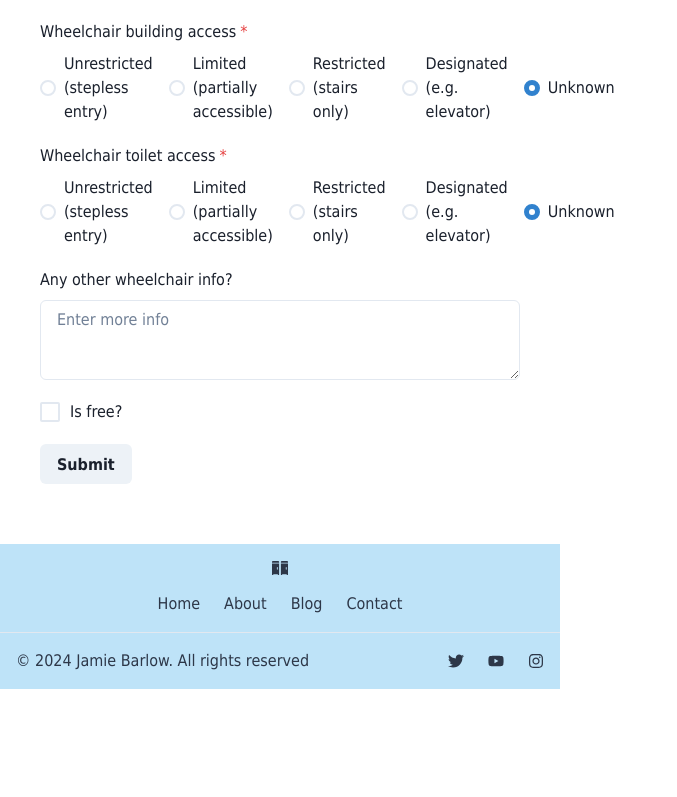
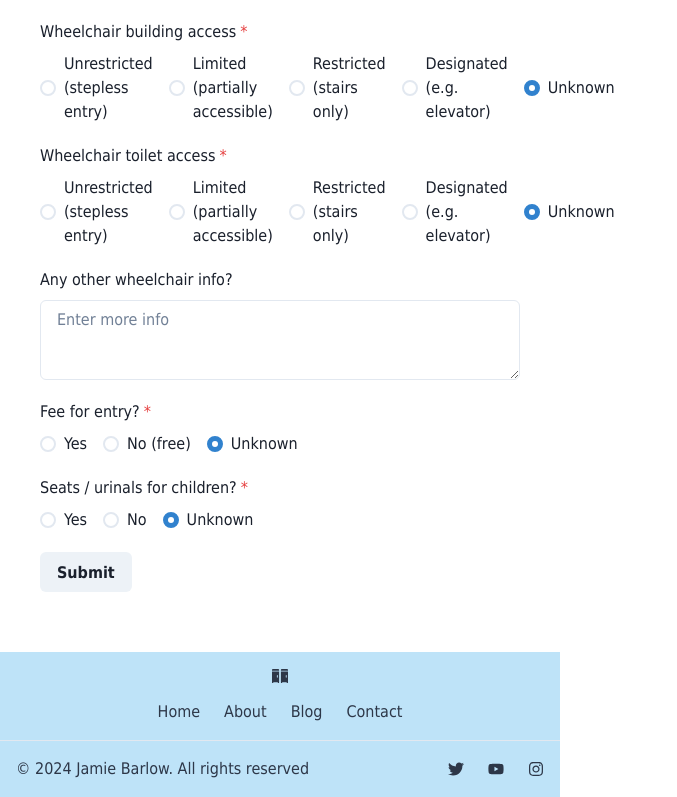
Before and after one commit to JamieBarlow/FlushPoint, a React (Vite) app in the folder frontend/: page /bathrooms/new in a window 1280 px wide. Shown: the part 787-1584 px from the top of the page, without its empty margins (0-677 px from the left). Before the commit the page ends 1476 px from the top, so only its background shows below. Built offline with nearby package versions, Linux system fonts and the light colour scheme.

Commit message:
Fetch and populate data for fee, child and today's date on new bathroom submit

```diff
--- a/frontend/src/App.tsx
+++ b/frontend/src/App.tsx
@@ -31,6 +31,8 @@ export const createBathroom: ActionFunction = async ({ request }) => {
     wheelchairBuildingAccess: data.get("wheelchairBuildingAccess"),
     wheelchairToiletAccess: data.get("wheelchairToiletAccess"),
     wheelchairDescription: data.get("wheelchairDescription"),
+    fee: data.get("fee"),
+    child: data.get("child"),
   };
   console.log(submission);
   // validation
--- a/frontend/src/pages/BathroomShow.tsx
+++ b/frontend/src/pages/BathroomShow.tsx
@@ -210,6 +210,12 @@ export default function BathroomShow() {
                   <Text sx={dataText}>{bathroom.tags.shower}</Text>
                 </Box>
               )}
+              {bathroom.tags.child && (
+                <Box>
+                  <Text sx={dataHeader}>Seats / urinals for children?</Text>
+                  <Text sx={dataText}>{bathroom.tags.child}</Text>
+                </Box>
+              )}
             </Stack>
             <Stack
               className="bathroom__updated"
--- a/frontend/src/pages/NewBathroomForm.tsx
+++ b/frontend/src/pages/NewBathroomForm.tsx
@@ -123,15 +123,25 @@ export default function NewBathroomForm() {
                 name="wheelchairDescription"
               />
             </FormControl>
-            <FormControl
-              display="flex"
-              alignItems="center"
-              sx={formInputStyles}
-            >
-              <Checkbox name="isFree" size="lg" colorScheme="teal" />
-              <FormLabel ml="10px" mb="0">
-                Is free?
-              </FormLabel>
+            <FormControl sx={formInputStyles} isRequired defaultValue={"no"}>
+              <FormLabel>Fee for entry?</FormLabel>
+              <RadioGroup defaultValue="unknown" name="fee">
+                <Stack spacing={4} direction="row">
+                  <Radio value="yes">Yes</Radio>
+                  <Radio value="no">No (free)</Radio>
+                  <Radio value="unknown">Unknown</Radio>
+                </Stack>
+              </RadioGroup>
+            </FormControl>
+            <FormControl sx={formInputStyles} isRequired defaultValue={"no"}>
+              <FormLabel>Seats / urinals for children?</FormLabel>
+              <RadioGroup defaultValue="unknown" name="child">
+                <Stack spacing={4} direction="row">
+                  <Radio value="yes">Yes</Radio>
+                  <Radio value="no">No</Radio>
+                  <Radio value="unknown">Unknown</Radio>
+                </Stack>
+              </RadioGroup>
             </FormControl>
             <Button type="submit">Submit</Button>
           </Form>
```
Also changed, not shown: 1 other file (tests, documents, lock files or other folders).
